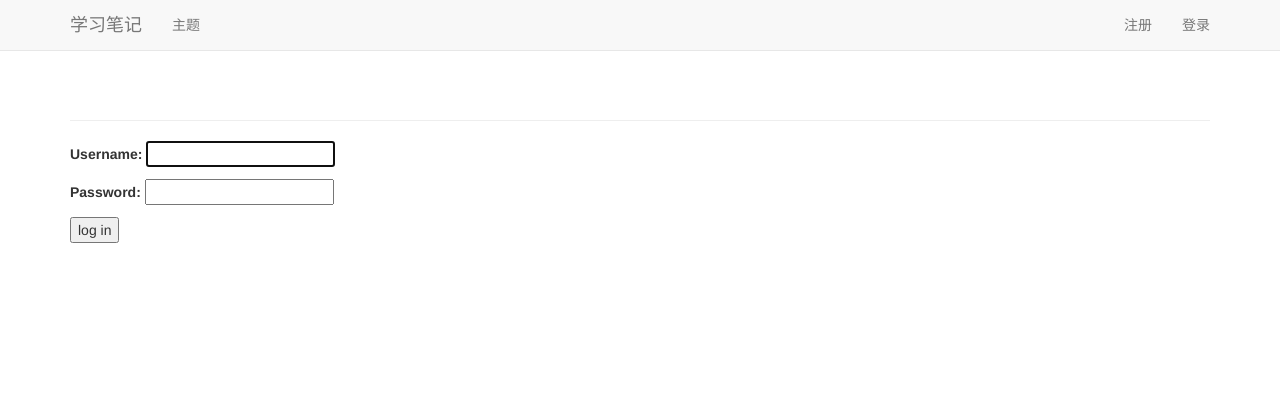
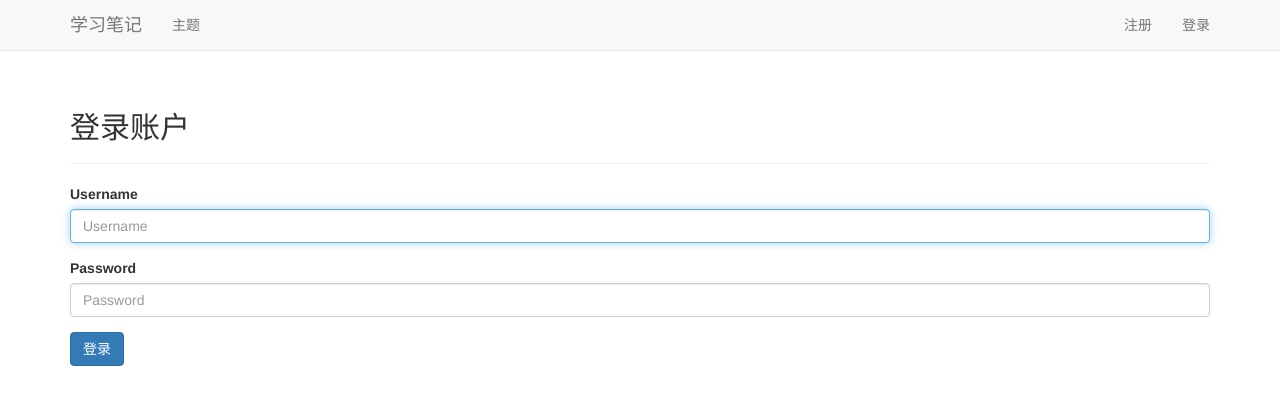
Before and after one commit to sethvoler/learning_log, a Django app: page /users/login/ in a window 1280 px wide. Shown: the top 405 px of the page. Run offline with Django 3.2, Linux system fonts and the light colour scheme; some libraries are stand-ins or nearby versions.

Commit message:
setting login's style

```diff
--- a/users/templates/login.html
+++ b/users/templates/login.html
@@ -1,15 +1,20 @@
 {% extends "learning_logs/base.html" %}
+{% load bootstrap3 %}
+
+{% block header %}
+  <h2>登录账户</h2>
+{% endblock header %}
 
 {% block content %}
 
-  {% if form.errors %}
-    <p>Your username and password didn't match. please try again.</p>
-  {% endif %}
+  <form action="{% url 'login' %}" method="post" class="form">
+    {% csrf_token %}
+    {% bootstrap_form form %}
 
-  <form action="{% url 'login' %}" method="post">
-    {% csrf_token %}
-    {{ form.as_p }}
-    <button name="submit">log in</button>
+    {% buttons %}
+      <button name="submit" class="btn btn-primary">登录</button>
+    {% endbuttons %}
+
     <input type="hidden" name="next" value="{% url 'index' %}" />
   </form>
 
```
Also changed, not shown: db.sqlite3.
